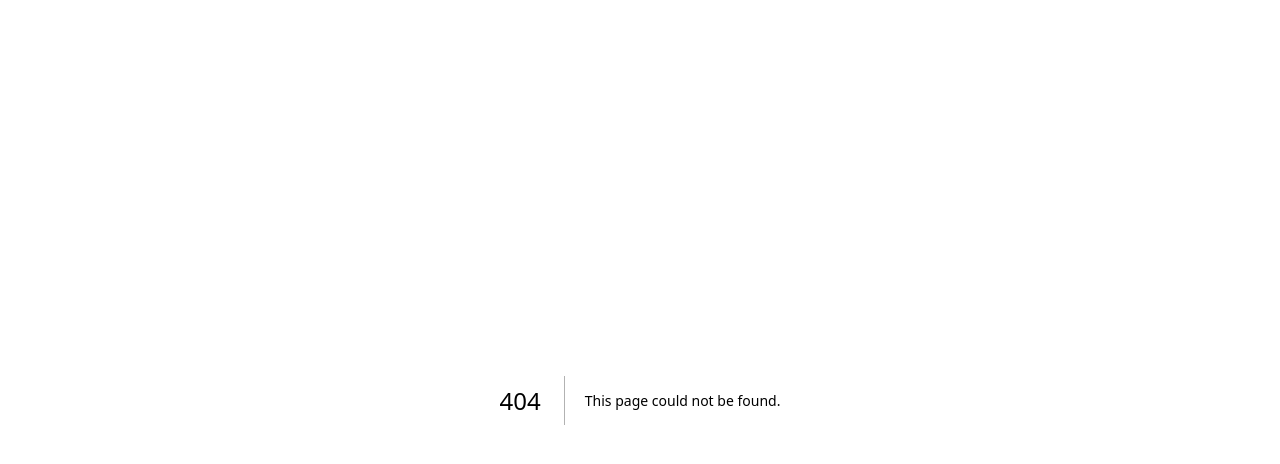
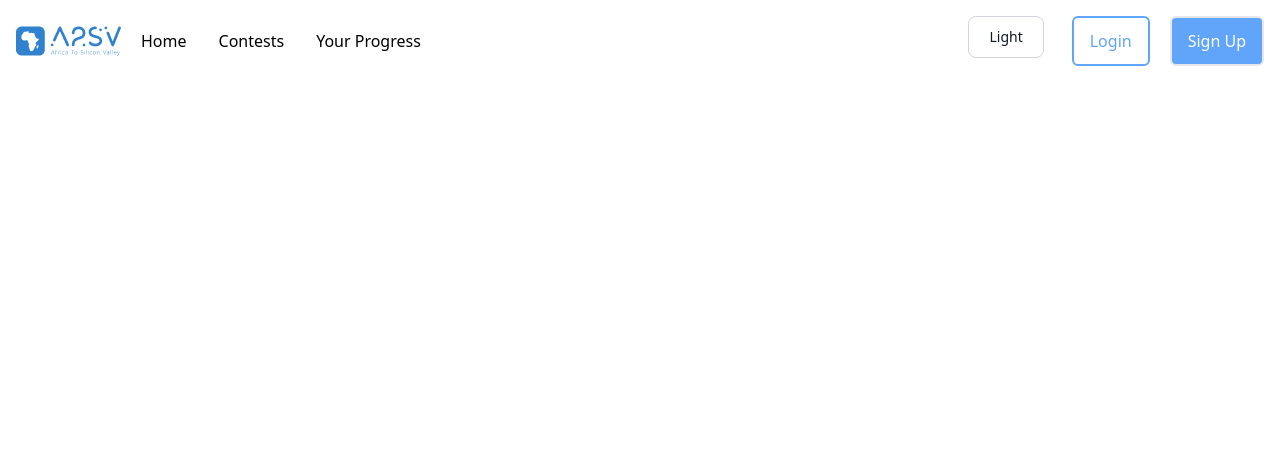
Before and after one commit to Endalebob/community-portal, a Next.js app: page /test in a window 1280 px wide. Before the commit this address had no page. Shown: the top 464 px of the page. Built offline with nearby package versions, Linux system fonts and the light colour scheme.

Commit message:
feat(nav): rebase from main

```diff
--- /dev/null
+++ b/src/components/layout/NavBar.tsx
@@ -0,0 +1,57 @@
+import Image from "next/image";
+import React from "react";
+import Link from "next/link";
+
+interface NavItem {
+  name: string;
+  to: string;
+}
+const NavBar: React.FC = () => {
+  const navData: NavItem[] = [
+    {
+      name: "Home",
+      to: "/",
+    },
+    {
+      name: "Contests",
+      to: "/contests",
+    },
+    {
+      name: "Your Progress",
+      to: "/your-progress",
+    },
+  ];
+
+  return (
+    <section className="flex items-center p-4 justify-between">
+      <div>
+        <Image src="/a2sv-logo.png" width={105} height={30} alt={""} />
+      </div>
+      <nav className="ml-5 mr-auto">
+        <ul className="flex gap-x-8">
+          {navData.map(({ name, to }) => (
+            <Link href={to}>{name}</Link>
+          ))}
+        </ul>
+      </nav>
+
+      {/* buttons */}
+      <div className="flex gap-5">
+        <button
+          type="button"
+          className="text-gray-900 bg-white border border-gray-300 focus:outline-none  font-medium rounded-lg text-sm px-5 py-2.5 mr-2 mb-2 dark:bg-gray-800 dark:text-white dark:border-gray-600 dark:hover:bg-gray-700 dark:hover:border-gray-600 dark:focus:ring-gray-700"
+        >
+          Light
+        </button>
+        <button className="py-2 px-4 rounded-md border-2 border-blue-400 text-blue-400 hover:bg-gray-100 focus:ring-4 focus:ring-gray-200 ">
+          Login
+        </button>
+        <button className="py-2 px-4 rounded-md border-2 bg-blue-400 text-white">
+          Sign Up
+        </button>
+      </div>
+    </section>
+  );
+};
+
+export default NavBar;
--- /dev/null
+++ b/src/pages/test/index.tsx
@@ -0,0 +1,8 @@
+import NavBar from "<@>/components/layout/NavBar";
+import React from "react";
+
+const header = () => {
+  return <NavBar />;
+};
+
+export default header;
--- a/src/styles/globals.css
+++ b/src/styles/globals.css
@@ -1,4 +1,28 @@
 @tailwind base;
 @tailwind components;
 @tailwind utilities;
-@import url('https://fonts.googleapis.com/css2?family=Inter:wght@500;600&display=swap');
+@import url("https://fonts.googleapis.com/css2?family=Inter:wght@500;600&display=swap");
+
+:root {
+  --foreground-rgb: 0, 0, 0;
+  --background-start-rgb: 214, 219, 220;
+  --background-end-rgb: 255, 255, 255;
+}
+
+@media (prefers-color-scheme: dark) {
+  :root {
+    --foreground-rgb: 255, 255, 255;
+    --background-start-rgb: 0, 0, 0;
+    --background-end-rgb: 0, 0, 0;
+  }
+}
+
+/* body {
+  color: rgb(var(--foreground-rgb));
+  background: linear-gradient(
+      to bottom,
+      transparent,
+      rgb(var(--background-end-rgb))
+    )
+    rgb(var(--background-start-rgb));
+} */
```
Also changed, not shown: public/a2sv-logo.png (added).
